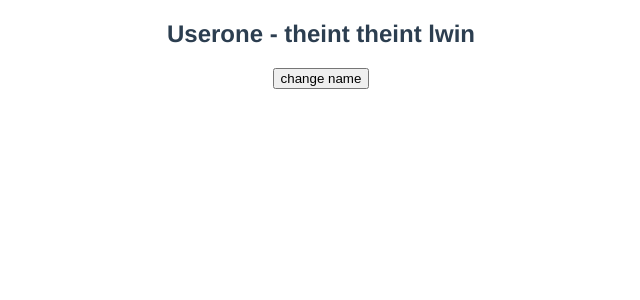
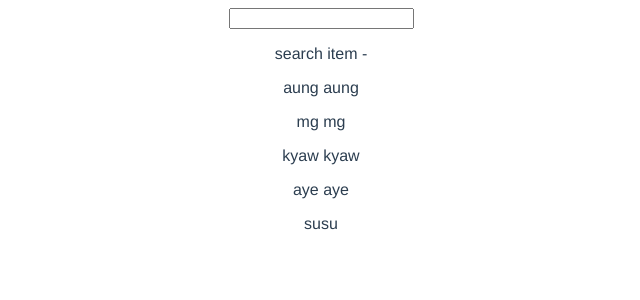
Before and after one commit to theintLwin/Vue-Blog-System, a Vue app: page / in a window 1280 px wide. Shown: the top 300 px of the page, without its empty margins (319-959 px from the left). Built offline with nearby package versions, Linux system fonts and the light colour scheme.

Commit message:
Computed values in the Setup function

```diff
--- a/src/views/HomeView.vue
+++ b/src/views/HomeView.vue
@@ -1,24 +1,37 @@
 <template>
   <div class="home">
-    <h2>Userone - {{userOne}}</h2>
-    <button @click="changeName">change name</button>
+    <input type="text" v-model="search">
+   <p>search item - {{search}}</p>
+    <div v-for="name in filteredNames" :key="name">
+      <p>{{name}}</p>
+    </div>
+
+
   </div>
 </template>
 
 <script>
 import { ref } from '@vue/reactivity';
+import { computed } from '@vue/runtime-core';
 
-  export default {
-    setup(){
-      let userOne=ref("theint theint lwin");
-      let changeName = ()=>{
-        userOne.value = "Beautiful theint lwin";
-      }
-      return {userOne,changeName};
-    }
+
+export default {
+   setup(){
+    let names = ref(["aung aung","mg mg","kyaw kyaw","aye aye","susu"]);
+    let search = ref("");
+
+    let filteredNames = computed(()=>{
+      return names.value.filter(name=>{
+        return name.includes(search.value);
+      })
+    })
+    return {names,search,filteredNames};
+   }
+
   }
 
 </script>
+
 <style >
 
 </style>
```
